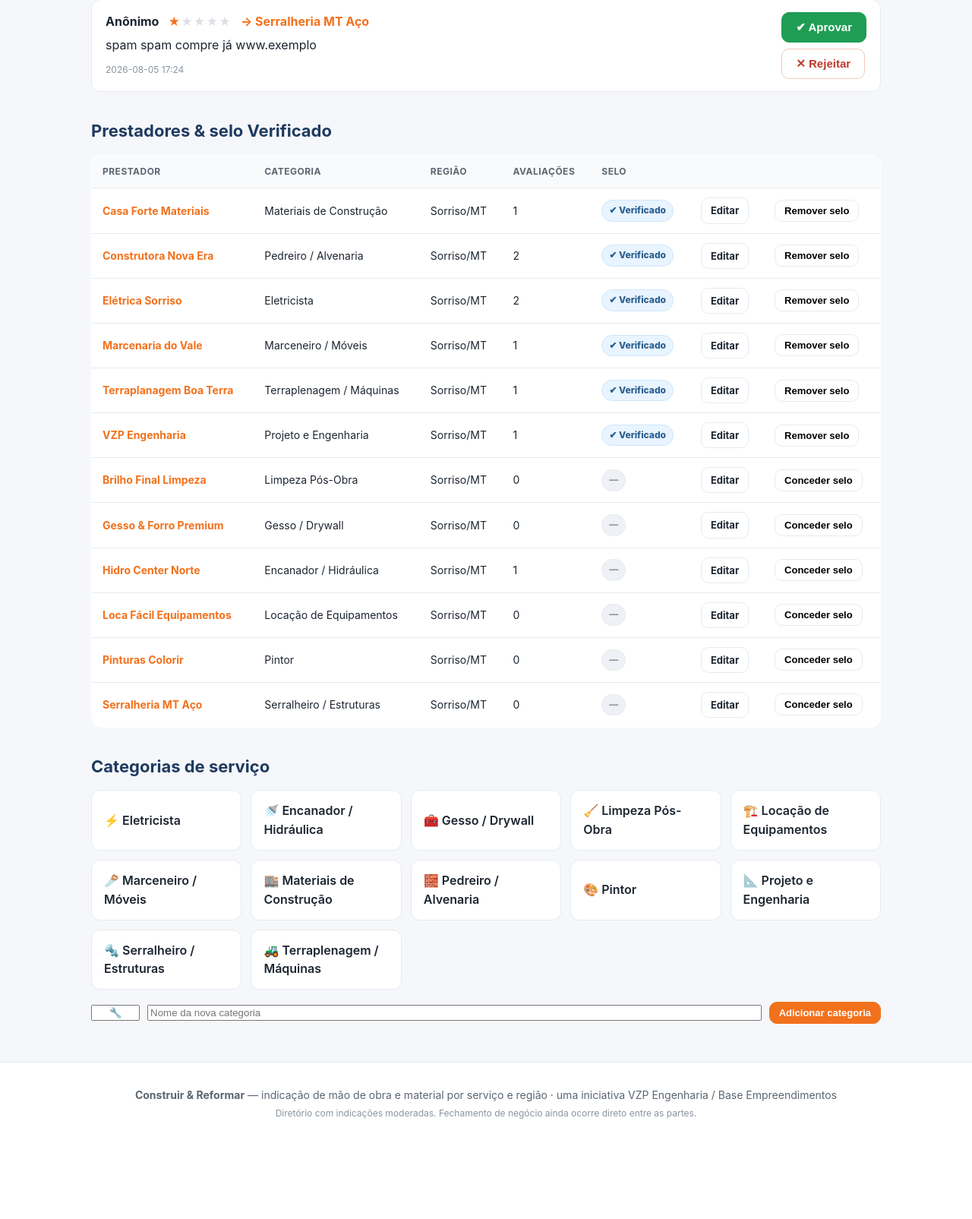
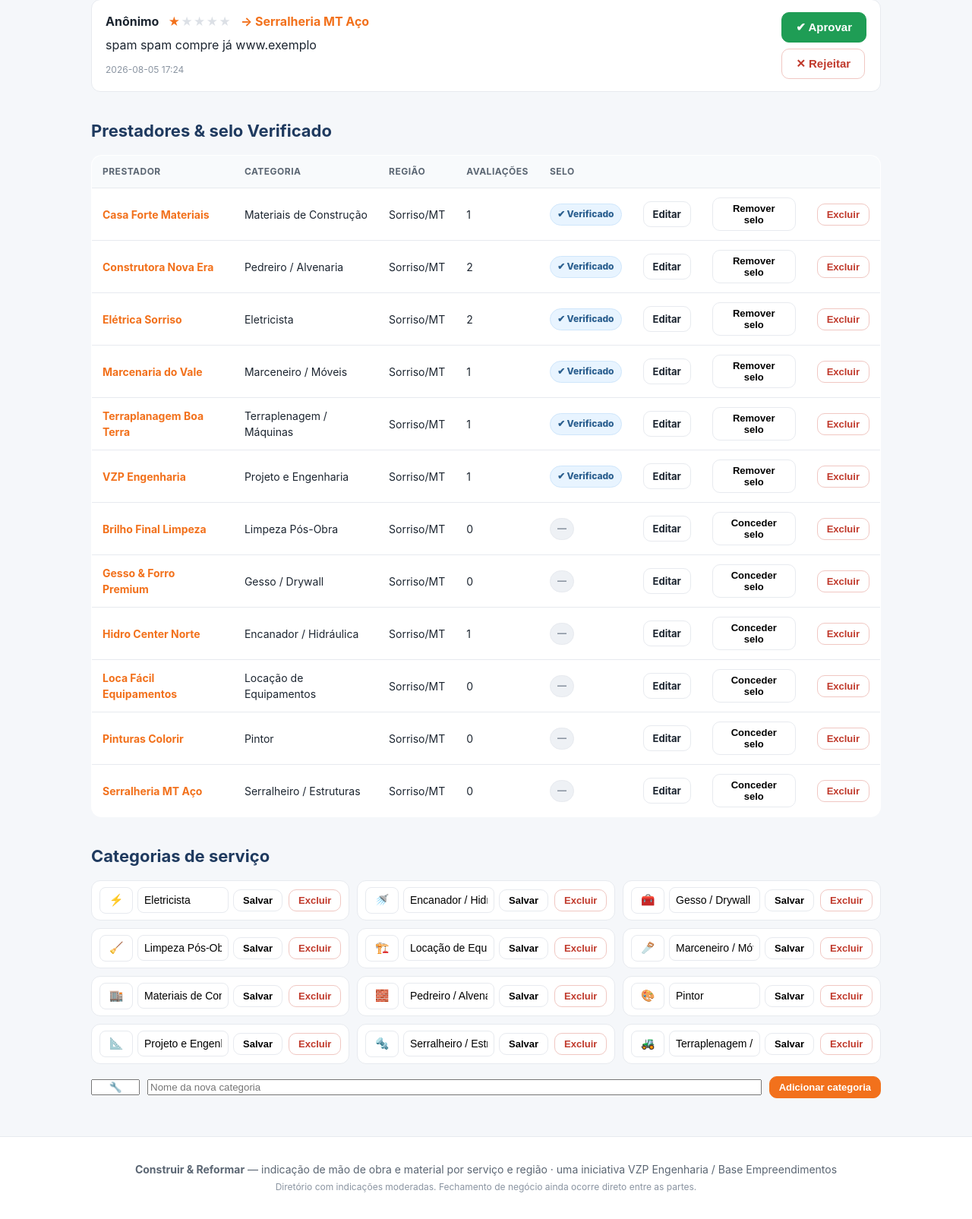
Before and after one commit to vitorzanchetpereira/vzp-construir-reformar-app-web, a Flask app: page /admin in a window 1280 px wide. Shown: the part 360-1965 px from the top of the page at 76% size. Before the commit the page ends 1833 px from the top, so only its background shows below. Run offline with Flask 3, Linux system fonts and the light colour scheme; the visitor is signed in with stand-in values (Sample User, id 1); data comes from the database, SQL or seed files in the repository; some libraries are stand-ins or nearby versions.

Commit message:
Admin: editar/excluir categoria e região, excluir prestador
Completa o CRUD do que o admin pode criar: categoria e região agora têm
editar e excluir (bloqueando a exclusão enquanto algum prestador ainda usa
aquela categoria/região, em vez de deixar a integridade referencial
estourar um erro cru). Prestador ganha exclusão (cascata já cobre fotos e
avaliações via ON DELETE CASCADE do schema).

Categorias no /admin passam de chips estáticos para cartões editáveis
(ícone + nome + salvar + excluir). Rotas espelhadas na API JSON, para o
conector MCP oferecer o mesmo CRUD completo.

Co-Authored-By: Claude Sonnet 5 <noreply@anthropic.com>

```diff
--- a/app.py
+++ b/app.py
@@ -586,6 +586,51 @@ def admin_categoria_criar():
     return redirect(url_for("admin_painel"))
 
 
+@app.route("/admin/categoria/<int:cid>/editar", methods=["POST"])
+@admin_required
+def admin_categoria_editar(cid):
+    if not db.query("SELECT 1 FROM categorias WHERE id = ?", (cid,), one=True):
+        abort(404)
+    nome = request.form.get("nome", "").strip()
+    icone = request.form.get("icone", "").strip() or "🔧"
+    if not nome:
+        flash("Informe o nome da categoria.", "erro")
+        return redirect(url_for("admin_painel"))
+    outra = db.query("SELECT 1 FROM categorias WHERE LOWER(nome) = LOWER(?) AND id != ?", (nome, cid), one=True)
+    if outra:
+        flash("Já existe outra categoria com esse nome.", "erro")
+        return redirect(url_for("admin_painel"))
+    db.execute("UPDATE categorias SET nome = ?, icone = ? WHERE id = ?", (nome, icone, cid))
+    flash("Categoria atualizada!", "ok")
+    return redirect(url_for("admin_painel"))
+
+
+@app.route("/admin/categoria/<int:cid>/excluir", methods=["POST"])
+@admin_required
+def admin_categoria_excluir(cid):
+    cat = db.query("SELECT nome FROM categorias WHERE id = ?", (cid,), one=True)
+    if not cat:
+        abort(404)
+    em_uso = db.query("SELECT COUNT(*) AS n FROM prestadores WHERE categoria_id = ?", (cid,), one=True)["n"]
+    if em_uso:
+        flash(f"Não é possível excluir: {em_uso} prestador(es) ainda usam a categoria '{cat['nome']}'.", "erro")
+        return redirect(url_for("admin_painel"))
+    db.execute("DELETE FROM categorias WHERE id = ?", (cid,))
+    flash(f"Categoria '{cat['nome']}' excluída.", "ok")
+    return redirect(url_for("admin_painel"))
+
+
+@app.route("/admin/prestador/<int:pid>/excluir", methods=["POST"])
+@admin_required
+def admin_prestador_excluir(pid):
+    p = db.query("SELECT nome FROM prestadores WHERE id = ?", (pid,), one=True)
+    if not p:
+        abort(404)
+    db.execute("DELETE FROM prestadores WHERE id = ?", (pid,))
+    flash(f"Prestador '{p['nome']}' excluído.", "ok")
+    return redirect(url_for("admin_painel"))
+
+
 @app.route("/admin/prestador/<int:pid>/verificar", methods=["POST"])
 @admin_required
 def admin_verificar(pid):
@@ -639,6 +684,64 @@ def api_categorias_criar():
         return jsonify({"ja_existia": True, "id": existente, "nome": nome})
     cid = obter_ou_criar_categoria(nome, dados.get("icone"))
     return jsonify({"ok": True, "id": cid, "nome": nome})
+
+
+@app.route("/api/categorias/<int:cid>", methods=["PUT"])
+@api_admin_required
+def api_categoria_editar(cid):
+    if not db.query("SELECT 1 FROM categorias WHERE id = ?", (cid,), one=True):
+        return jsonify({"erro": "categoria não encontrada"}), 404
+    dados = request.get_json(silent=True) or {}
+    nome = (dados.get("nome") or "").strip()
+    if not nome:
+        return jsonify({"erro": "informe o nome"}), 400
+    outra = db.query("SELECT 1 FROM categorias WHERE LOWER(nome) = LOWER(?) AND id != ?", (nome, cid), one=True)
+    if outra:
+        return jsonify({"erro": "já existe outra categoria com esse nome"}), 400
+    icone = (dados.get("icone") or "").strip() or "🔧"
+    db.execute("UPDATE categorias SET nome = ?, icone = ? WHERE id = ?", (nome, icone, cid))
+    return jsonify({"ok": True, "id": cid, "nome": nome, "icone": icone})
+
+
+@app.route("/api/categorias/<int:cid>", methods=["DELETE"])
+@api_admin_required
+def api_categoria_excluir(cid):
+    cat = db.query("SELECT nome FROM categorias WHERE id = ?", (cid,), one=True)
+    if not cat:
+        return jsonify({"erro": "categoria não encontrada"}), 404
+    em_uso = db.query("SELECT COUNT(*) AS n FROM prestadores WHERE categoria_id = ?", (cid,), one=True)["n"]
+    if em_uso:
+        return jsonify({"erro": f"{em_uso} prestador(es) ainda usam essa categoria — "
+                                 f"mova-os para outra categoria antes de excluir"}), 409
+    db.execute("DELETE FROM categorias WHERE id = ?", (cid,))
+    return jsonify({"ok": True, "nome": cat["nome"]})
+
+
+@app.route("/api/regioes/<int:rid>", methods=["PUT"])
+@api_admin_required
+def api_regiao_editar(rid):
+    r = db.query("SELECT * FROM regioes WHERE id = ?", (rid,), one=True)
+    if not r:
+        return jsonify({"erro": "região não encontrada"}), 404
+    dados = request.get_json(silent=True) or {}
+    nome = (dados.get("nome") or r["nome"]).strip()
+    uf = (dados.get("uf") or r["uf"]).strip().upper()[:2]
+    db.execute("UPDATE regioes SET nome = ?, uf = ? WHERE id = ?", (nome, uf, rid))
+    return jsonify({"ok": True, "id": rid, "nome": nome, "uf": uf})
+
+
+@app.route("/api/regioes/<int:rid>", methods=["DELETE"])
+@api_admin_required
+def api_regiao_excluir(rid):
+    r = db.query("SELECT nome, uf FROM regioes WHERE id = ?", (rid,), one=True)
+    if not r:
+        return jsonify({"erro": "região não encontrada"}), 404
+    em_uso = db.query("SELECT COUNT(*) AS n FROM prestadores WHERE regiao_id = ?", (rid,), one=True)["n"]
+    if em_uso:
+        return jsonify({"erro": f"{em_uso} prestador(es) ainda usam essa região — "
+                                 f"mova-os para outra região antes de excluir"}), 409
+    db.execute("DELETE FROM regioes WHERE id = ?", (rid,))
+    return jsonify({"ok": True, "nome": f"{r['nome']}/{r['uf']}"})
 
 
 @app.route("/api/prestadores", methods=["GET"])
@@ -773,6 +876,16 @@ def api_prestadores_editar(pid):
     return jsonify({"ok": True, "prestador": _prestador_enxuto(atualizado)})
 
 
+@app.route("/api/prestadores/<int:pid>", methods=["DELETE"])
+@api_admin_required
+def api_prestadores_excluir(pid):
+    p = db.query("SELECT nome FROM prestadores WHERE id = ?", (pid,), one=True)
+    if not p:
+        return jsonify({"erro": "prestador não encontrado"}), 404
+    db.execute("DELETE FROM prestadores WHERE id = ?", (pid,))
+    return jsonify({"ok": True, "nome": p["nome"]})
+
+
 @app.route("/api/avaliacoes/pendentes", methods=["GET"])
 @api_admin_required
 def api_avaliacoes_pendentes():
--- a/static/style.css
+++ b/static/style.css
@@ -196,6 +196,13 @@ section{margin:38px 0}
 .regiao-nova{display:none}
 .regiao-nova.visivel{display:grid}
 
+.cat-lista{display:grid;grid-template-columns:repeat(auto-fill,minmax(260px,1fr));gap:10px}
+.cat-card{display:flex;gap:8px;align-items:center;background:var(--branco);border:1px solid var(--linha);
+  border-radius:12px;padding:8px 10px}
+.cat-card form{display:flex;gap:6px;align-items:center;margin:0}
+.cat-card-icone{width:44px;text-align:center;padding:8px 4px;border:1px solid var(--linha);border-radius:8px;font-size:15px}
+.cat-card-nome{width:120px;padding:8px 8px;border:1px solid var(--linha);border-radius:8px;font-size:14px}
+
 /* tabela admin */
 .tabela{width:100%;border-collapse:collapse;background:var(--branco);border:1px solid var(--linha);
   border-radius:var(--raio);overflow:hidden}
--- a/templates/admin.html
+++ b/templates/admin.html
@@ -45,7 +45,7 @@
   <h2 class="secao-titulo">Prestadores &amp; selo Verificado</h2>
   <table class="tabela">
     <thead>
-      <tr><th>Prestador</th><th>Categoria</th><th>Região</th><th>Avaliações</th><th>Selo</th><th></th><th></th></tr>
+      <tr><th>Prestador</th><th>Categoria</th><th>Região</th><th>Avaliações</th><th>Selo</th><th></th><th></th><th></th></tr>
     </thead>
     <tbody>
       {% for p in prestadores %}
@@ -69,6 +69,12 @@
               </button>
             </form>
           </td>
+          <td>
+            <form action="{{ url_for('admin_prestador_excluir', pid=p['id']) }}" method="post">
+              <input type="hidden" name="_csrf" value="{{ csrf_token }}">
+              <button class="btn btn-mini btn-nao" type="submit">Excluir</button>
+            </form>
+          </td>
         </tr>
       {% endfor %}
     </tbody>
@@ -77,12 +83,23 @@
 
 <section>
   <h2 class="secao-titulo">Categorias de serviço</h2>
-  <div class="grid-cats">
+  <div class="cat-lista">
     {% for c in todas_categorias %}
-      <span class="cat-chip">{{ c['icone'] }} {{ c['nome'] }}</span>
+      <div class="cat-card">
+        <form action="{{ url_for('admin_categoria_editar', cid=c['id']) }}" method="post">
+          <input type="hidden" name="_csrf" value="{{ csrf_token }}">
+          <input type="text" name="icone" value="{{ c['icone'] }}" maxlength="4" class="cat-card-icone">
+          <input type="text" name="nome" value="{{ c['nome'] }}" required class="cat-card-nome">
+          <button class="btn btn-mini" type="submit">Salvar</button>
+        </form>
+        <form action="{{ url_for('admin_categoria_excluir', cid=c['id']) }}" method="post">
+          <input type="hidden" name="_csrf" value="{{ csrf_token }}">
+          <button class="btn btn-mini btn-nao" type="submit">Excluir</button>
+        </form>
+      </div>
     {% endfor %}
   </div>
-  <form action="{{ url_for('admin_categoria_criar') }}" method="post" class="form-foto">
+  <form action="{{ url_for('admin_categoria_criar') }}" method="post" class="form-foto" style="margin-top:16px">
     <input type="hidden" name="_csrf" value="{{ csrf_token }}">
     <input type="text" name="icone" placeholder="🔧" maxlength="4" style="max-width:64px;text-align:center">
     <input type="text" name="nome" placeholder="Nome da nova categoria" required style="flex:1;min-width:200px">
```
